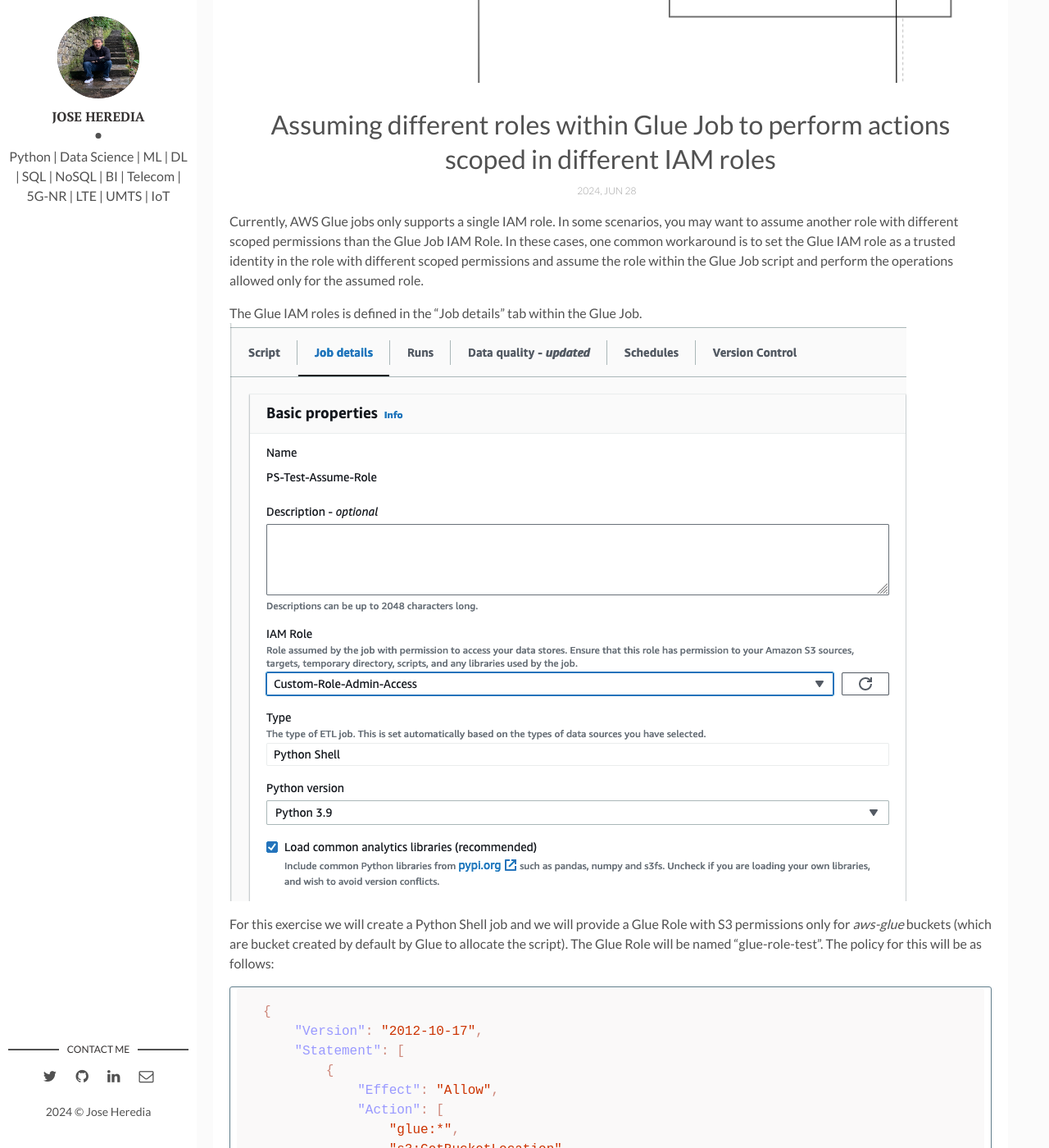
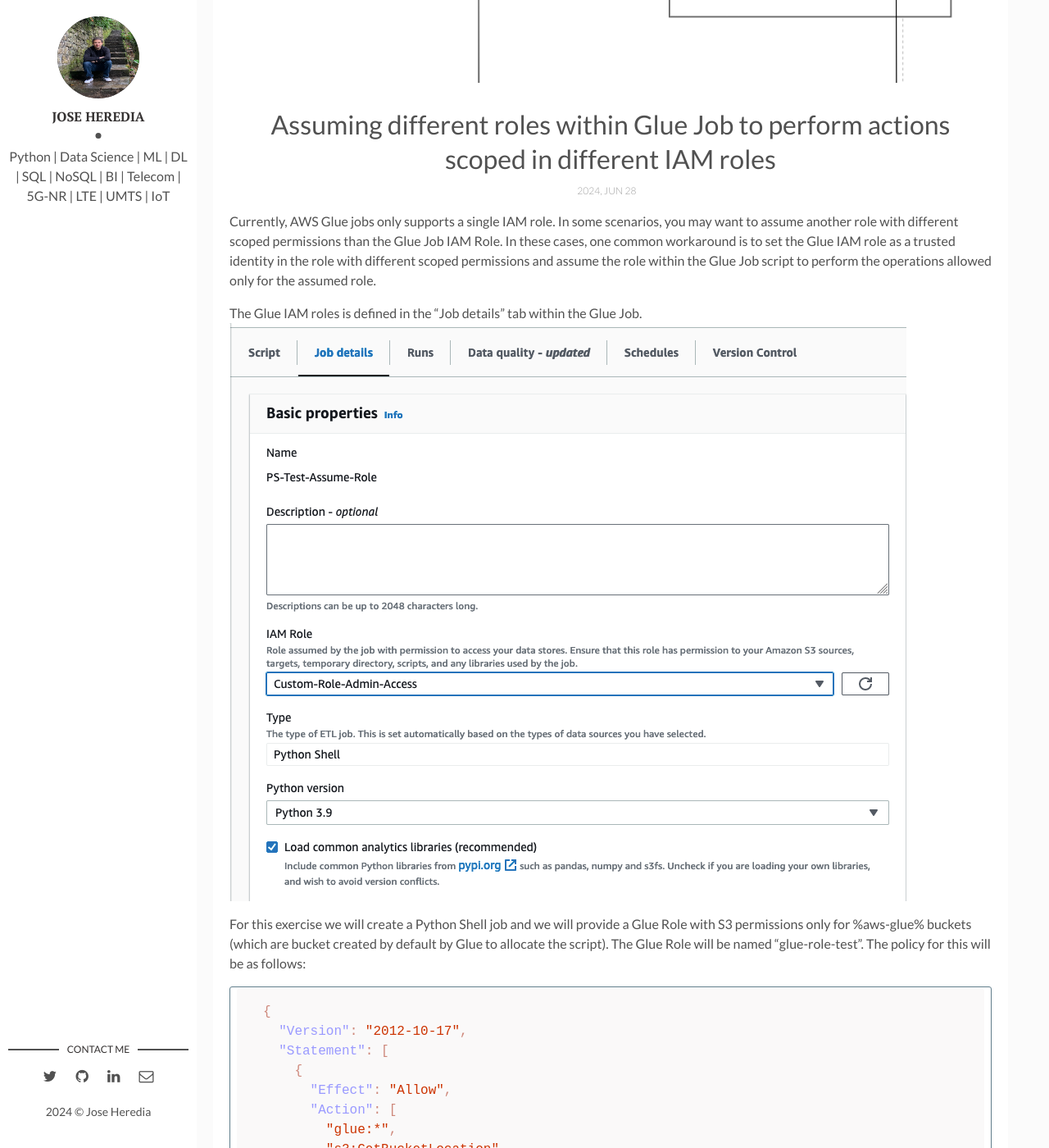
Before and after one commit to joch182/joch182.github.io, a Jekyll site: the page built from _posts/2024-06-28-using-multiple-roles-glue-job.markdown, in a window 1280 px wide and 1400 px high, scrolled down 419 px. Shown: the whole window at 82% size. Built offline with Jekyll 4.4.1, drawn with Linux system fonts in a browser that asks for light colours; comment, search, counter and statistics services are not loaded; some of the changed text lies outside the part shown.

Commit message:
spell check

````diff
--- a/_posts/2024-06-28-using-multiple-roles-glue-job.markdown
+++ b/_posts/2024-06-28-using-multiple-roles-glue-job.markdown
@@ -7,104 +7,79 @@
 tags: [python, AWS, Glue, IAM, job]
 ---
 
-Currently, AWS Glue jobs only supports a single IAM role. In some scenarios, you may want to assume another role with different scoped permissions than the Glue Job IAM Role. In these cases, one common workaround is to set the Glue IAM role as a trusted identity in the role with different scoped permissions and assume the role within the Glue Job script and perform the operations allowed only for the assumed role.
+Currently, AWS Glue jobs only supports a single IAM role. In some scenarios, you may want to assume another role with different scoped permissions than the Glue Job IAM Role. In these cases, one common workaround is to set the Glue IAM role as a trusted identity in the role with different scoped permissions and assume the role within the Glue Job script to perform the operations allowed only for the assumed role.
 
 The Glue IAM roles is defined in the "Job details" tab within the Glue Job.
 ![Glue_job_details](/assets/img/posts_imgs/glue-assume-role/glue_job_details.png)
 
-For this exercise we will create a Python Shell job and we will provide a Glue Role with S3 permissions only for *aws-glue* buckets (which are bucket created by default by Glue to allocate the script). The Glue Role will be named "glue-role-test". The policy for this will be as follows:
+For this exercise we will create a Python Shell job and we will provide a Glue Role with S3 permissions only for %aws-glue% buckets (which are bucket created by default by Glue to allocate the script). The Glue Role will be named "glue-role-test". The policy for this will be as follows:
 
 ```json
 {
-    "Version": "2012-10-17",
-    "Statement": [
-        {
-            "Effect": "Allow",
-            "Action": [
-                "glue:*",
-                "s3:GetBucketLocation",
-                "s3:ListBucket",
-                "s3:ListAllMyBuckets",
-                "s3:GetBucketAcl",
-                "ec2:DescribeVpcEndpoints",
-                "ec2:DescribeRouteTables",
-                "ec2:CreateNetworkInterface",
-                "ec2:DeleteNetworkInterface",
-                "ec2:DescribeNetworkInterfaces",
-                "ec2:DescribeSecurityGroups",
-                "ec2:DescribeSubnets",
-                "ec2:DescribeVpcAttribute",
-                "iam:ListRolePolicies",
-                "iam:GetRole",
-                "iam:GetRolePolicy",
-                "cloudwatch:PutMetricData"
-            ],
-            "Resource": [
-                "*"
-            ]
-        },
-        {
-            "Effect": "Allow",
-            "Action": [
-                "s3:CreateBucket"
-            ],
-            "Resource": [
-                "arn:aws:s3:::aws-glue-*"
-            ]
-        },
-        {
-            "Effect": "Allow",
-            "Action": [
-                "s3:GetObject",
-                "s3:PutObject",
-                "s3:DeleteObject"
-            ],
-            "Resource": [
-                "arn:aws:s3:::aws-glue-*/*",
-                "arn:aws:s3:::*/*aws-glue-*/*"
-            ]
-        },
-        {
-            "Effect": "Allow",
-            "Action": [
-                "s3:GetObject"
-            ],
-            "Resource": [
-                "arn:aws:s3:::crawler-public*",
-                "arn:aws:s3:::aws-glue-*"
-            ]
-        },
-        {
-            "Effect": "Allow",
-            "Action": [
-                "logs:CreateLogGroup",
-                "logs:CreateLogStream",
-                "logs:PutLogEvents"
-            ],
-            "Resource": [
-                "arn:aws:logs:*:*:*:/aws-glue/*"
-            ]
-        },
-        {
-            "Effect": "Allow",
-            "Action": [
-                "ec2:CreateTags",
-                "ec2:DeleteTags"
-            ],
-            "Condition": {
-                "ForAllValues:StringEquals": {
-                    "aws:TagKeys": [
-                        "aws-glue-service-resource"
-                    ]
-                }
-            },
-            "Resource": [
-                "arn:aws:ec2:*:*:network-interface/*",
-                "arn:aws:ec2:*:*:security-group/*",
-                "arn:aws:ec2:*:*:instance/*"
-            ]
+  "Version": "2012-10-17",
+  "Statement": [
+    {
+      "Effect": "Allow",
+      "Action": [
+        "glue:*",
+        "s3:GetBucketLocation",
+        "s3:ListBucket",
+        "s3:ListAllMyBuckets",
+        "s3:GetBucketAcl",
+        "ec2:DescribeVpcEndpoints",
+        "ec2:DescribeRouteTables",
+        "ec2:CreateNetworkInterface",
+        "ec2:DeleteNetworkInterface",
+        "ec2:DescribeNetworkInterfaces",
+        "ec2:DescribeSecurityGroups",
+        "ec2:DescribeSubnets",
+        "ec2:DescribeVpcAttribute",
+        "iam:ListRolePolicies",
+        "iam:GetRole",
+        "iam:GetRolePolicy",
+        "cloudwatch:PutMetricData"
+      ],
+      "Resource": ["*"]
+    },
+    {
+      "Effect": "Allow",
+      "Action": ["s3:CreateBucket"],
+      "Resource": ["arn:aws:s3:::aws-glue-*"]
+    },
+    {
+      "Effect": "Allow",
+      "Action": ["s3:GetObject", "s3:PutObject", "s3:DeleteObject"],
+      "Resource": ["arn:aws:s3:::aws-glue-*/*", "arn:aws:s3:::*/*aws-glue-*/*"]
+    },
+    {
+      "Effect": "Allow",
+      "Action": ["s3:GetObject"],
+      "Resource": ["arn:aws:s3:::crawler-public*", "arn:aws:s3:::aws-glue-*"]
+    },
+    {
+      "Effect": "Allow",
+      "Action": [
+        "logs:CreateLogGroup",
+        "logs:CreateLogStream",
+        "logs:PutLogEvents"
+      ],
+      "Resource": ["arn:aws:logs:*:*:*:/aws-glue/*"]
+    },
+    {
+      "Effect": "Allow",
+      "Action": ["ec2:CreateTags", "ec2:DeleteTags"],
+      "Condition": {
+        "ForAllValues:StringEquals": {
+          "aws:TagKeys": ["aws-glue-service-resource"]
         }
-    ]
+      },
+      "Resource": [
+        "arn:aws:ec2:*:*:network-interface/*",
+        "arn:aws:ec2:*:*:security-group/*",
+        "arn:aws:ec2:*:*:instance/*"
+      ]
+    }
+  ]
 }
 ```
 
````
Also changed, not shown: other parts of _posts/2024-06-28-using-multiple-roles-glue-job.markdown (+24 -24 lines).
